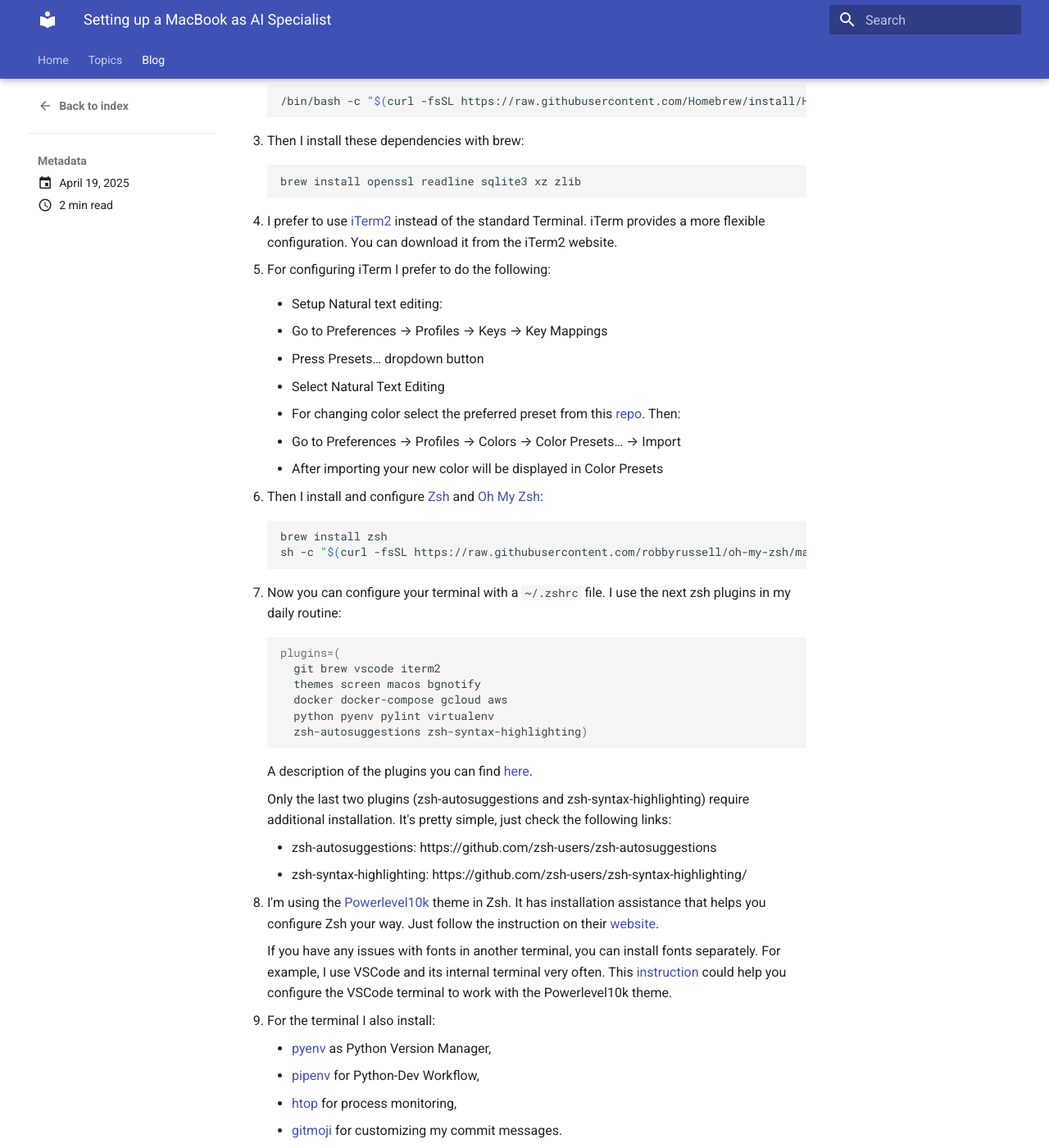
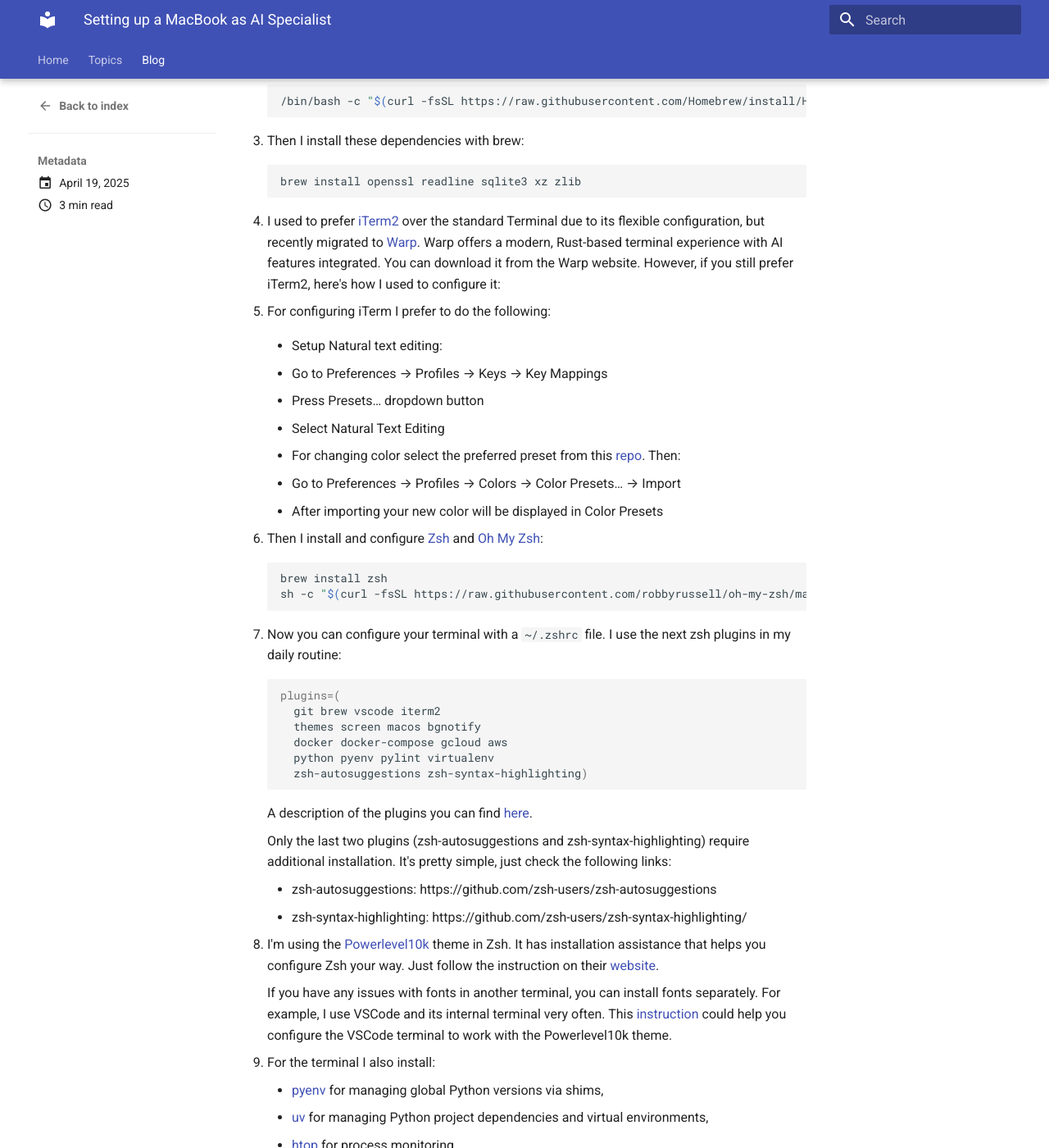
Before and after one commit to slavadubrov/notes, an MkDocs documentation site: the page built from docs/blog/posts/setting_up_new_max.md, in a window 1280 px wide and 1400 px high, scrolled down 507 px. Shown: the whole window at 82% size. Built offline with MkDocs 1.6.1 and Material for MkDocs 9.7.7, drawn with Linux system fonts in a browser that asks for light colours; some of the changed text lies outside the part shown.

Commit message:
updatedarticle

````diff
--- a/docs/blog/posts/setting_up_new_max.md
+++ b/docs/blog/posts/setting_up_new_max.md
@@ -27,7 +27,7 @@
     brew install openssl readline sqlite3 xz zlib
     ```
 
-4.  I prefer to use [iTerm2](https://www.iterm2.com) instead of the standard Terminal. iTerm provides a more flexible configuration. You can download it from the iTerm2 website.
+4.  I used to prefer [iTerm2](https://www.iterm2.com) over the standard Terminal due to its flexible configuration, but recently migrated to [Warp](https://www.warp.dev/). Warp offers a modern, Rust-based terminal experience with AI features integrated. You can download it from the Warp website. However, if you still prefer iTerm2, here's how I used to configure it:
 
 5.  For configuring iTerm I prefer to do the following:
 
@@ -72,12 +72,12 @@
 
 9.  For the terminal I also install:
 
-    - [pyenv](https://github.com/pyenv/pyenv) as Python Version Manager,
-    - [pipenv](https://pipenv.pypa.io) for Python-Dev Workflow,
+    - [pyenv](https://github.com/pyenv/pyenv) for managing global Python versions via shims,
+    - [uv](https://github.com/astral-sh/uv) for managing Python project dependencies and virtual environments,
     - [htop](https://htop.dev) for process monitoring,
-    - [gitmoji](https://gitmoji.dev) for customizing my commit messages.
+    - [gitmoji](https://gitmoji.dev) for customizing commit messages.
 
-10. And of course, I always install [VSCode](https://code.visualstudio.com), [Docker](https://www.docker.com), [Nteract](https://nteract.io), and [Postman](https://www.postman.com).
+10. And of course, I always install [Cursor](https://cursor.sh) as my main IDE, [Docker](https://www.docker.com) for containerization, and [Ollama](https://ollama.com) for running LLMs locally.
 
 If you read up to this moment:
 
````
